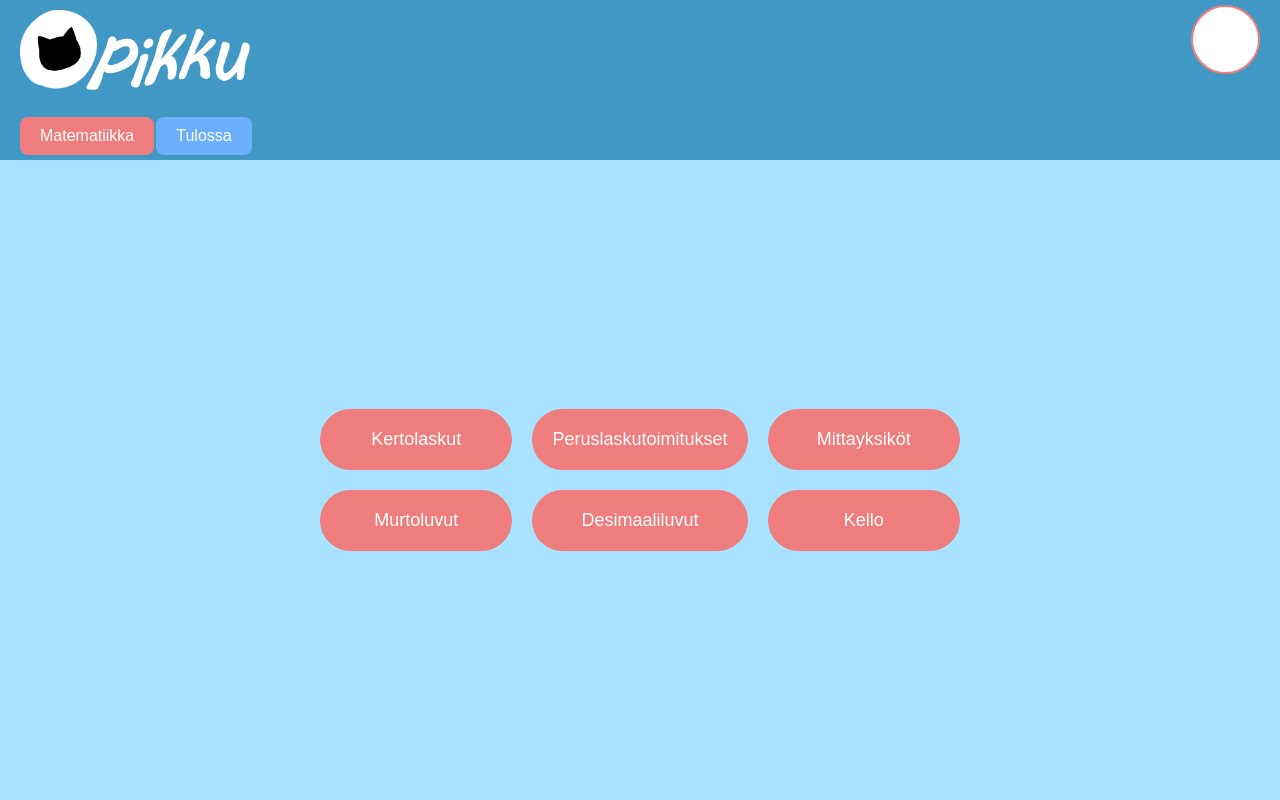
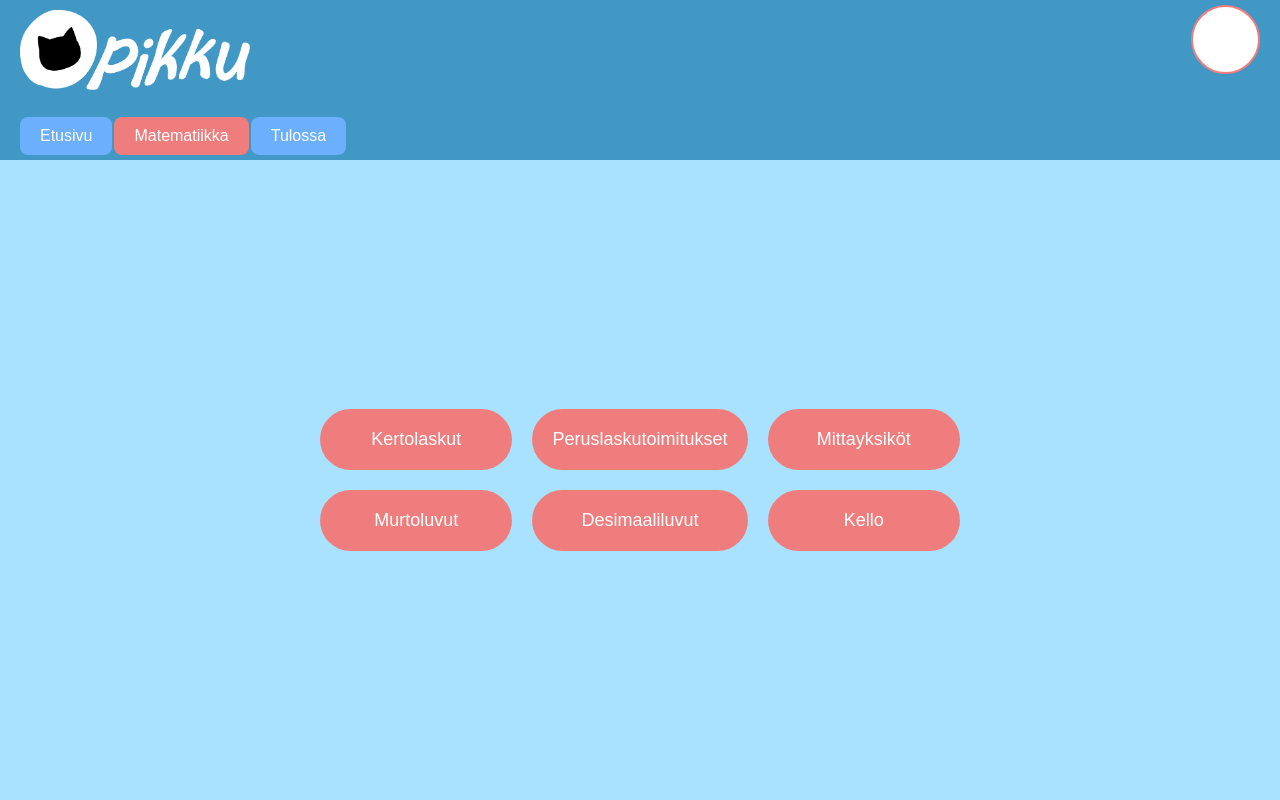
Before and after one commit to Rosel1a/Oppimispeli, a Flask app: page /math_menu/3 in a window 1280 px wide. Run offline with Flask 3, Linux system fonts and the light colour scheme.

Commit message:
etusivu nappi lisätty valikkoon

```diff
--- a/templates/mathMenu3rdGrade.html
+++ b/templates/mathMenu3rdGrade.html
@@ -18,6 +18,9 @@
       </div>
       <div class="header-bottom">
         <div class="nav-buttons">
+          <a href="{{ url_for('frontPage') }}">
+            <button class="coming-soon-btn">Etusivu</button>
+          </a>
           <!-- Matematiikka-nappi ja alasvetovalikko -->
           <div class="dropdown">
             <button class="dropbtn">Matematiikka</button>
--- a/templates/mathMenu4rdGrade.html
+++ b/templates/mathMenu4rdGrade.html
@@ -18,6 +18,9 @@
       </div>
       <div class="header-bottom">
         <div class="nav-buttons">
+          <a href="{{ url_for('frontPage') }}">
+            <button class="coming-soon-btn">Etusivu</button>
+          </a>
           <!-- Matematiikka-nappi ja alasvetovalikko -->
           <div class="dropdown">
             <button class="dropbtn">Matematiikka</button>
--- a/templates/mathMenu5rdGrade.html
+++ b/templates/mathMenu5rdGrade.html
@@ -19,6 +19,9 @@
       </div>
       <div class="header-bottom">
         <div class="nav-buttons">
+          <a href="{{ url_for('frontPage') }}">
+            <button class="coming-soon-btn">Etusivu</button>
+          </a>
           <!-- Matematiikka-nappi ja alasvetovalikko -->
           <div class="dropdown">
             <button class="dropbtn">Matematiikka</button>
--- a/templates/mathMenu6rdGrade.html
+++ b/templates/mathMenu6rdGrade.html
@@ -19,6 +19,9 @@
       </div>
       <div class="header-bottom">
         <div class="nav-buttons">
+          <a href="{{ url_for('frontPage') }}">
+            <button class="coming-soon-btn">Etusivu</button>
+          </a>
           <!-- Matematiikka-nappi ja alasvetovalikko -->
           <div class="dropdown">
             <button class="dropbtn">Matematiikka</button>
```
